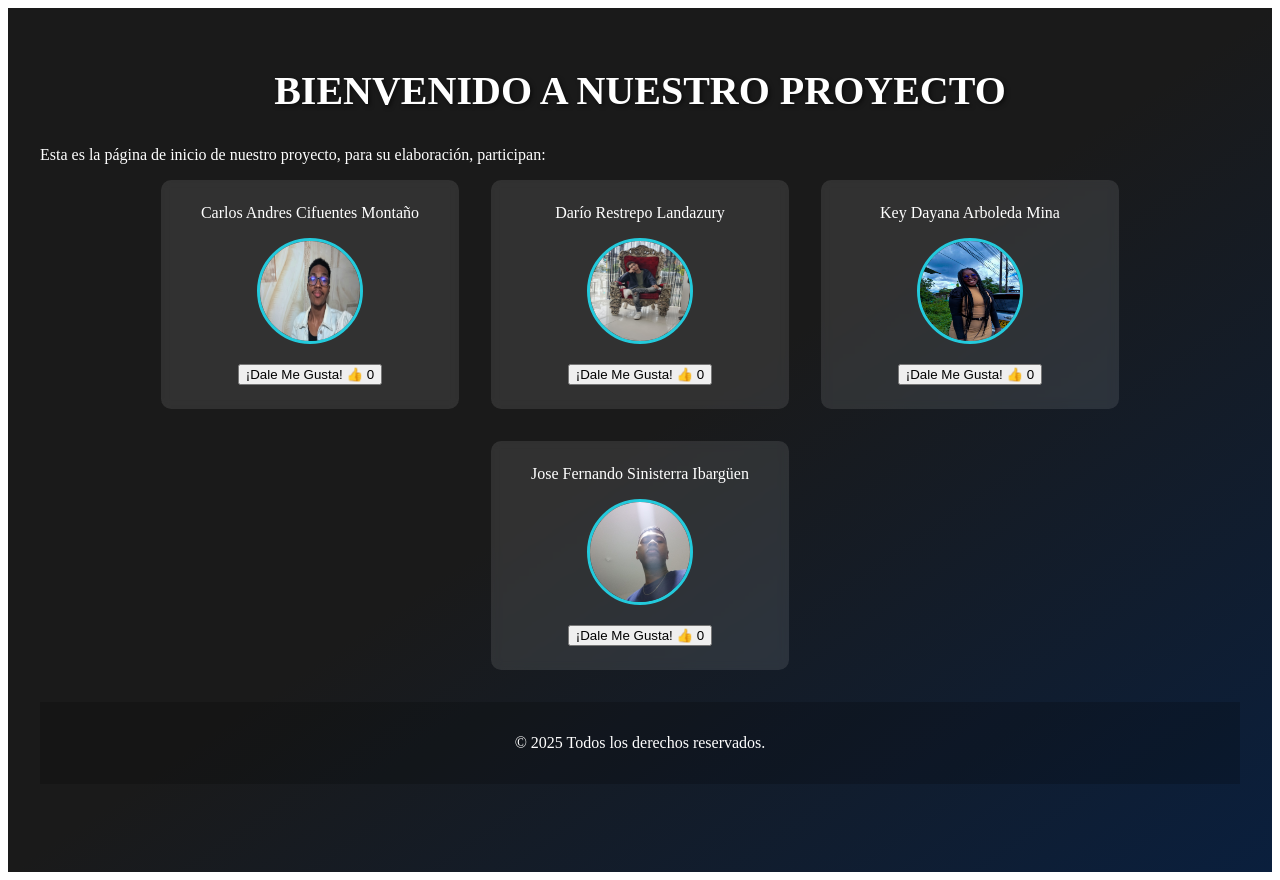
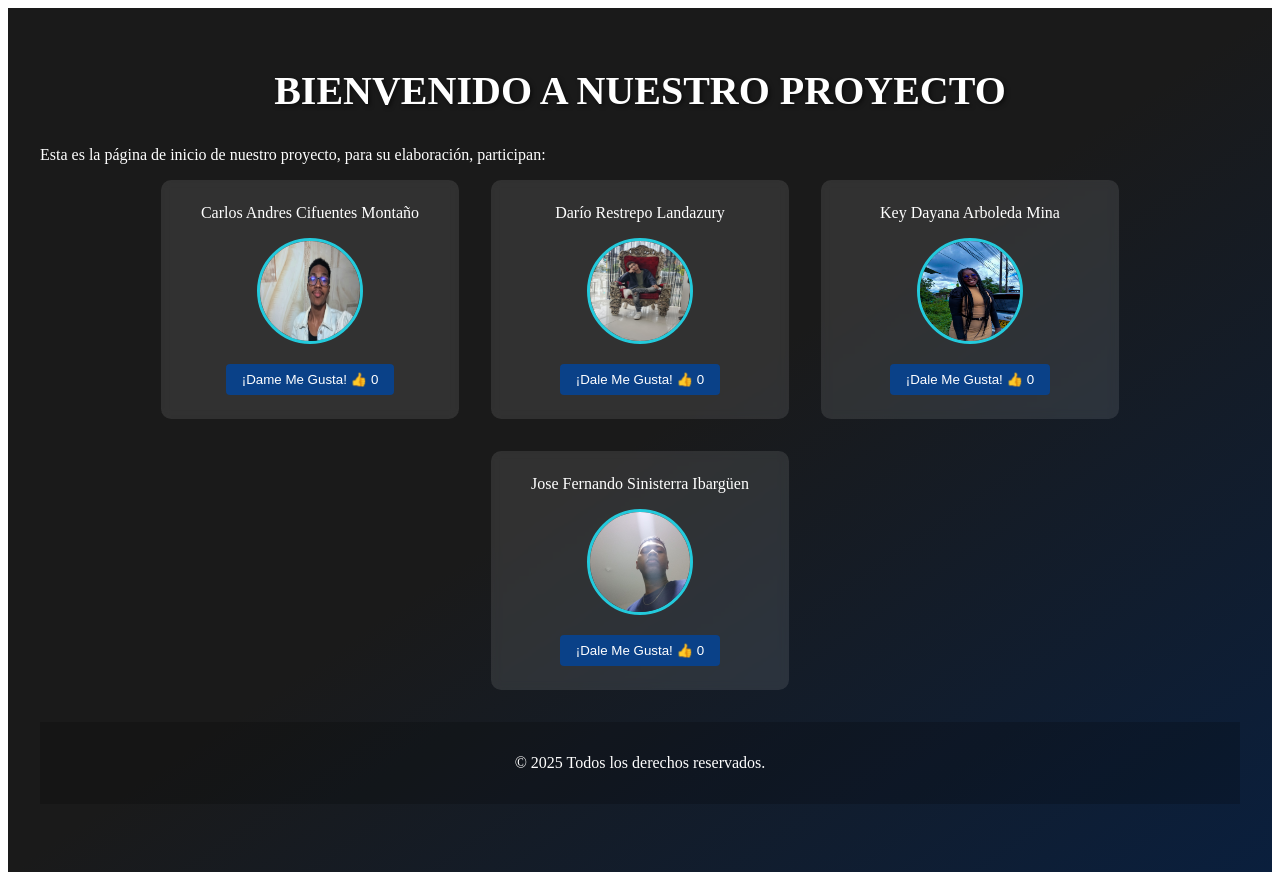
Before and after one commit to setneuficX8/Proyecto-Seminario-de-Actualizacion, a React (Vite) app: page / in a window 1280 px wide. Built offline with nearby package versions, Linux system fonts and the light colour scheme.

Commit message:
ajustando estados a componente button

```diff
--- a/src/components/Button.jsx
+++ b/src/components/Button.jsx
@@ -1,18 +1,37 @@
 import { useState } from 'react';
 
 export default function Button({ children, disabled = false }) {
-    // 1. Declaras el estado inicial de los "me gusta" en 0
     const [count, setCount] = useState(0);
 
-    // 2. Función que incrementa el contador cada vez que se hace clic
+    const getButtonColor = () => {
+        if (count <= 3) return '#0a4188ff';
+        if (count <= 7) return '#af9609ff';
+        return '#0cb991ff';
+    };
+
     function like() {
-        setCount(count + 1);
+        if (count < 10) {
+            setCount(count + 1);
+        }
     }
 
-    // 3. Renderizas el botón y muestras el contador
+    const buttonStyle = {
+        backgroundColor: getButtonColor(),
+        color: 'white',
+        padding: '8px 16px',
+        border: 'none',
+        borderRadius: '4px',
+        cursor: count >= 10 ? 'not-allowed' : 'pointer',
+        opacity: disabled ? 0.5 : 1
+    };
+
     return (
-        <button onClick={like} disabled={disabled}>
-            {children} 👍 {count}
+        <button
+            onClick={like}
+            disabled={disabled || count >= 10}
+            style={buttonStyle}
+        >
+            {count >= 10 ? 'Límite alcanzado' : `${children} 👍 ${count}`}
         </button>
     );
 }
--- a/src/components/Landing.jsx
+++ b/src/components/Landing.jsx
@@ -21,7 +21,7 @@ export default function Landing(){
                             size={100}
                         />
                         <Button disabled={false}>
-                            ¡Dale Me Gusta!
+                            ¡Dame Me Gusta!
                         </Button>
                     </li>
 
```
